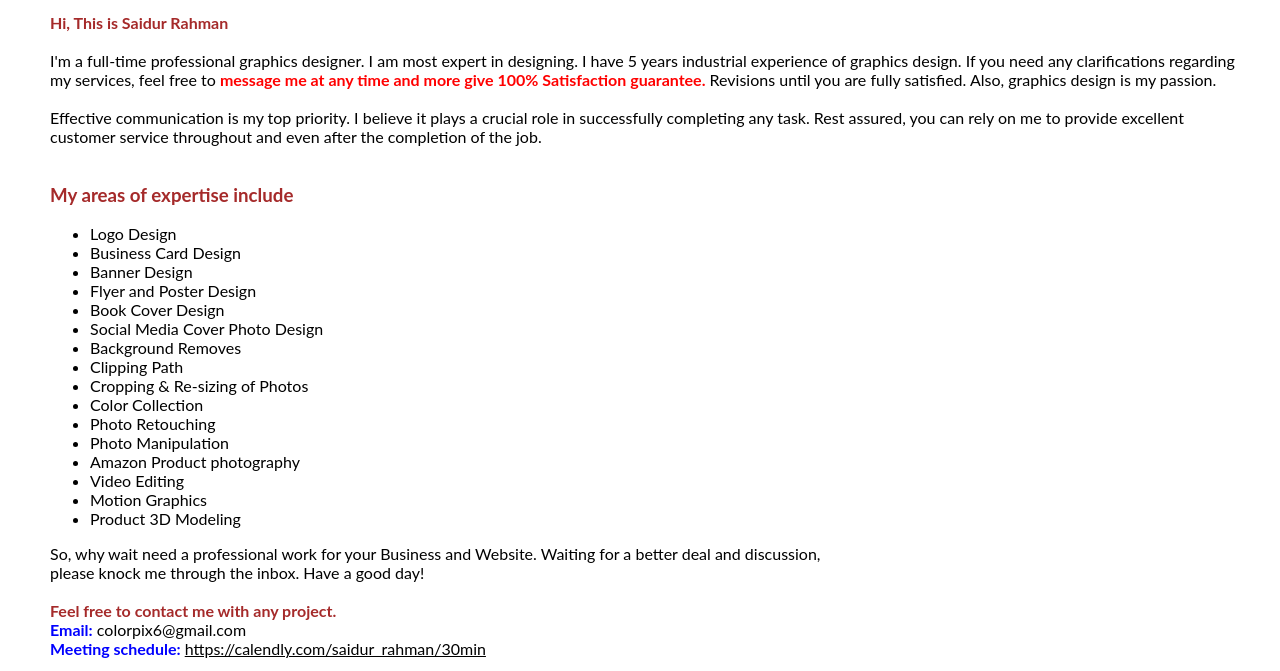
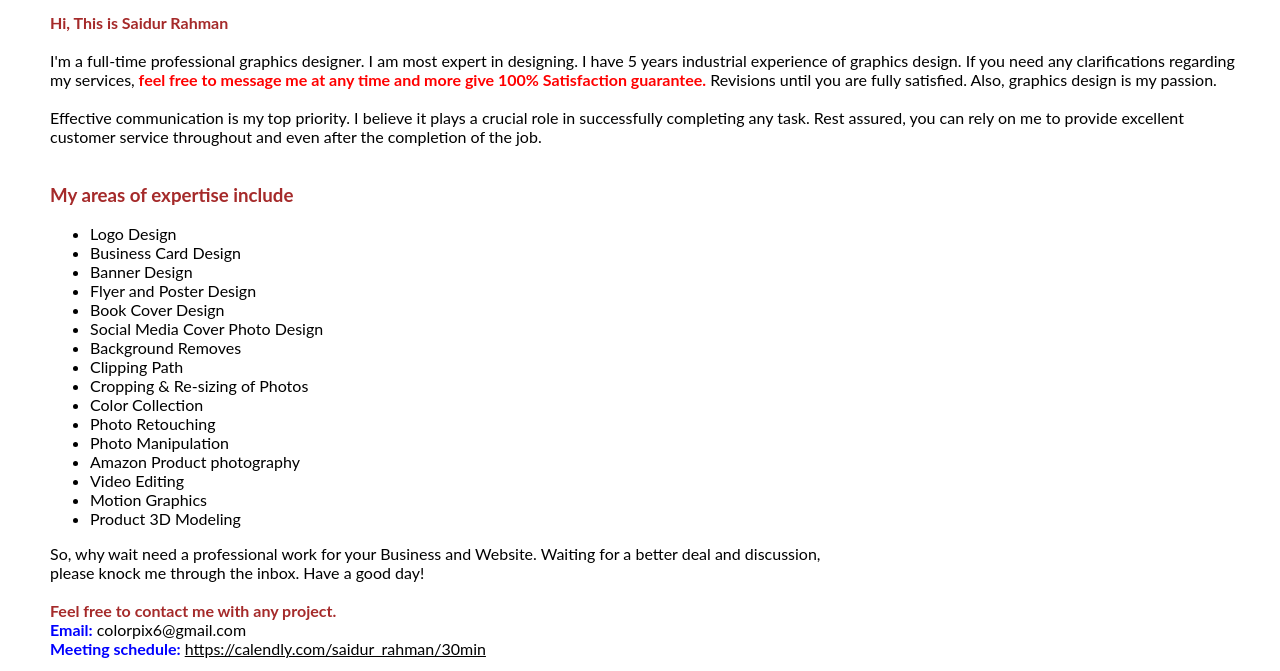
Before and after one commit to Saidur1010bd/1st_Task, a plain HTML site: page index.html in a window 1280 px wide. Shown: the part 92-763 px from the top of the page. Drawn offline with Linux system fonts and the light colour scheme.

Commit message:
Update index.html

```diff
--- a/index.html
+++ b/index.html
@@ -19,8 +19,8 @@
         <h1 style="font-size: 32px; text-align: center; color: brown; margin: 0px;">Md. Saidur Rahman</h1>
         <p><b style="color: brown;">Hi, This is Saidur Rahman<br><br></b>
             I'm a full-time professional graphics designer. I am most expert in designing. I have 5 years industrial
-            experience of graphics design. If you need any clarifications regarding my services, feel free to <b
-                style="color: red;">message
+            experience of graphics design. If you need any clarifications regarding my services,<b
+                style="color: red;"> feel free to message
                 me at any time and more give 100% Satisfaction guarantee.</b> Revisions until you are fully satisfied.
             Also,
             graphics design is my passion.<br><br>
```
